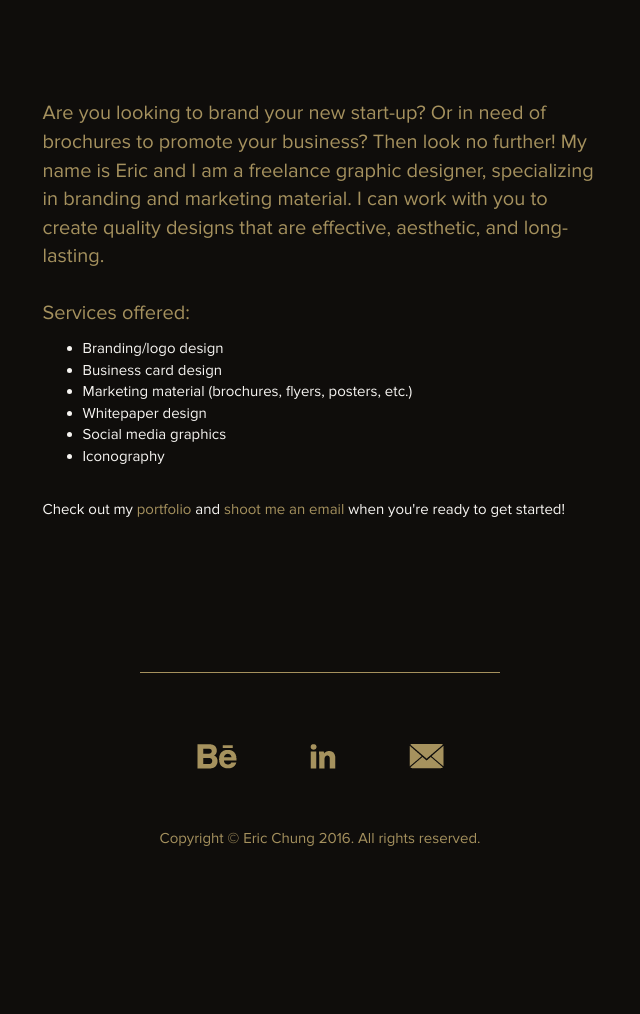
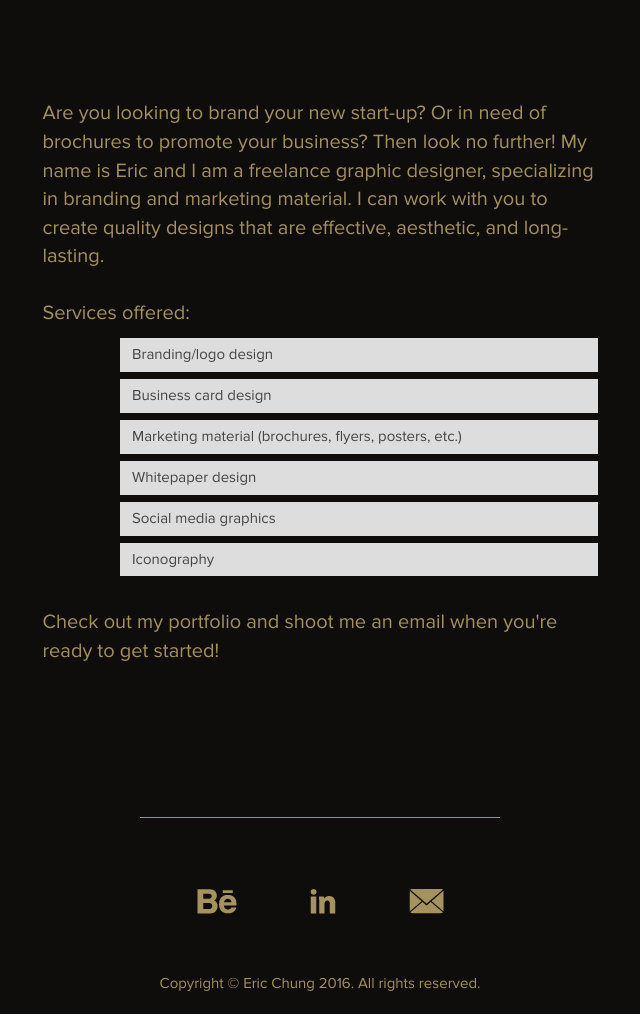
Before and after one commit to eric-chung/eric-chung.github.io, a PHP site: page /about.html in a window 1280 px wide. Shown: the part 403-1417 px from the top of the page, without its empty margins (320-960 px from the left). Before the commit the page ends 1249 px from the top, so only its background shows below. Run offline with PHP 8.4, Linux system fonts and the light colour scheme; some libraries are stand-ins or nearby versions.

Commit message:
services

```diff
--- a/about.html
+++ b/about.html
@@ -68,8 +68,8 @@
         <div class="row">
             <div class="col-lg-6 blurb">
                 <p>Are you looking to brand your new start-up? Or in need of brochures to promote your business? Then look no further! My name is Eric and I am a freelance graphic designer, specializing in branding and marketing material. I can work with you to create quality designs that are effective, aesthetic, and long-lasting.<br><br>
-                  Services offered:<br>
-                  <ul>
+                  Services offered:<br></p>
+                  <ul class="services">
                     <li>Branding/logo design</li>
                     <li>Business card design</li>
                     <li>Marketing material (brochures, flyers, posters, etc.)</li>
@@ -78,7 +78,7 @@
                     <li>Iconography</li>
                   </ul>
                   <br>
-                Check out my <a href="/">portfolio</a> and <a href="/contact">shoot me an email</a> when you're ready to get started!</p>
+                <p>Check out my <a href="/">portfolio</a> and <a href="/contact">shoot me an email</a> when you're ready to get started!</p>
             </div>
         </div>
     </div>
--- a/css/freelancer.css
+++ b/css/freelancer.css
@@ -518,3 +518,15 @@ footer hr.starlight{
   text-align: left;
   margin: 0 auto 30px;
 }
+
+.services li{
+    position: relative;
+    display: block;
+    padding: .4em .4em .4em .8em;
+    *padding: .4em;
+    margin: .5em 0 .5em 2.5em;
+    background: #ddd;
+    color: #444;
+    text-decoration: none;
+    transition: all .3s ease-out;
+}
```
